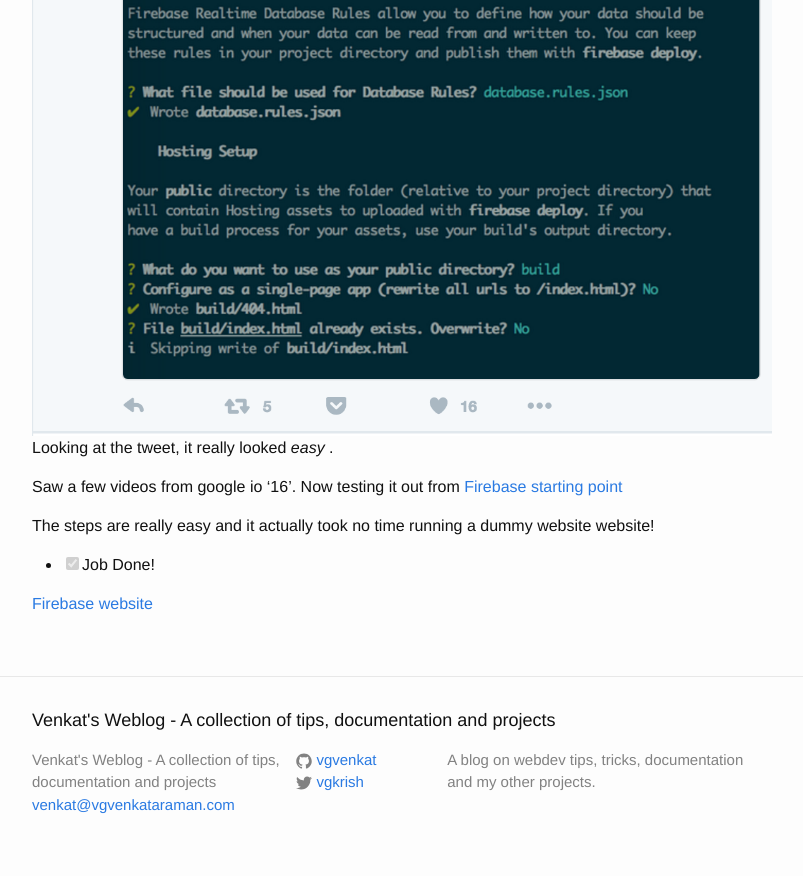
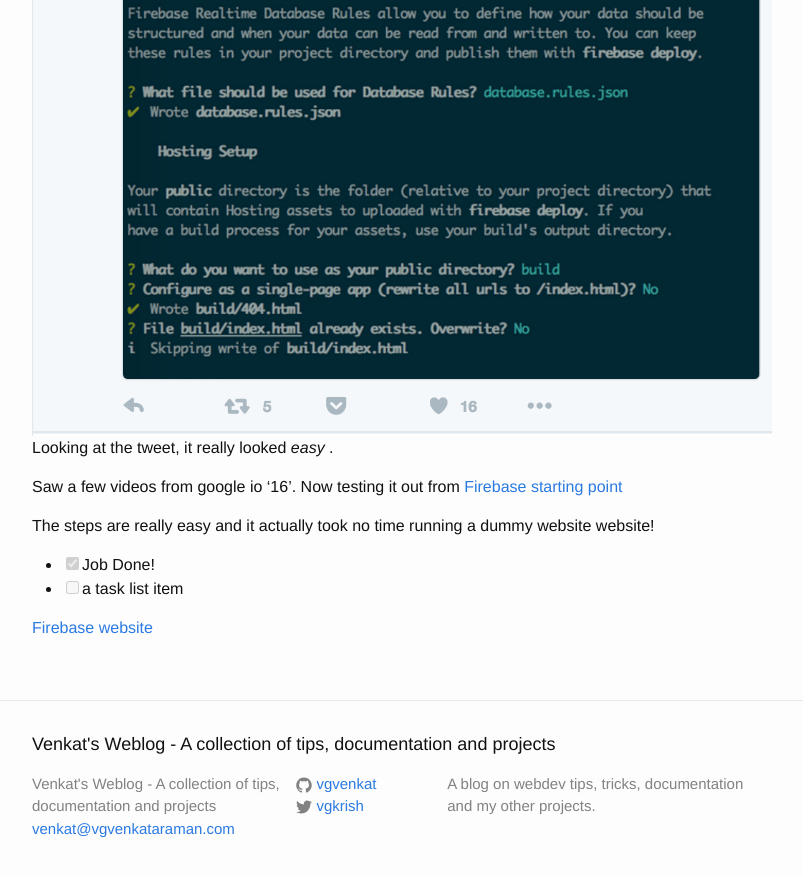
Before and after one commit to vgvenkat/website, a Jekyll site: the page built from _posts/2016-05-21-testing-firebase.md, in a window 1280 px wide and 900 px high, scrolled down 604 px. Shown: the top 876 px of the window, without its empty margins (238-1041 px from the left). Built offline with Jekyll 4.4.1, drawn with Linux system fonts in a browser that asks for light colours; comment, search, counter and statistics services are not loaded.

Commit message:
testing github checkbox md

```diff
--- a/_posts/2016-05-21-testing-firebase.md
+++ b/_posts/2016-05-21-testing-firebase.md
@@ -14,6 +14,7 @@
 
 The steps are really easy and it actually took no time running a dummy website website!
 
-* [x] Job Done!
+- [x] Job Done!
+- [ ] a task list item
 
 [Firebase website](https://testweb-cb668.firebaseapp.com/ "deployed dummy website")
```
